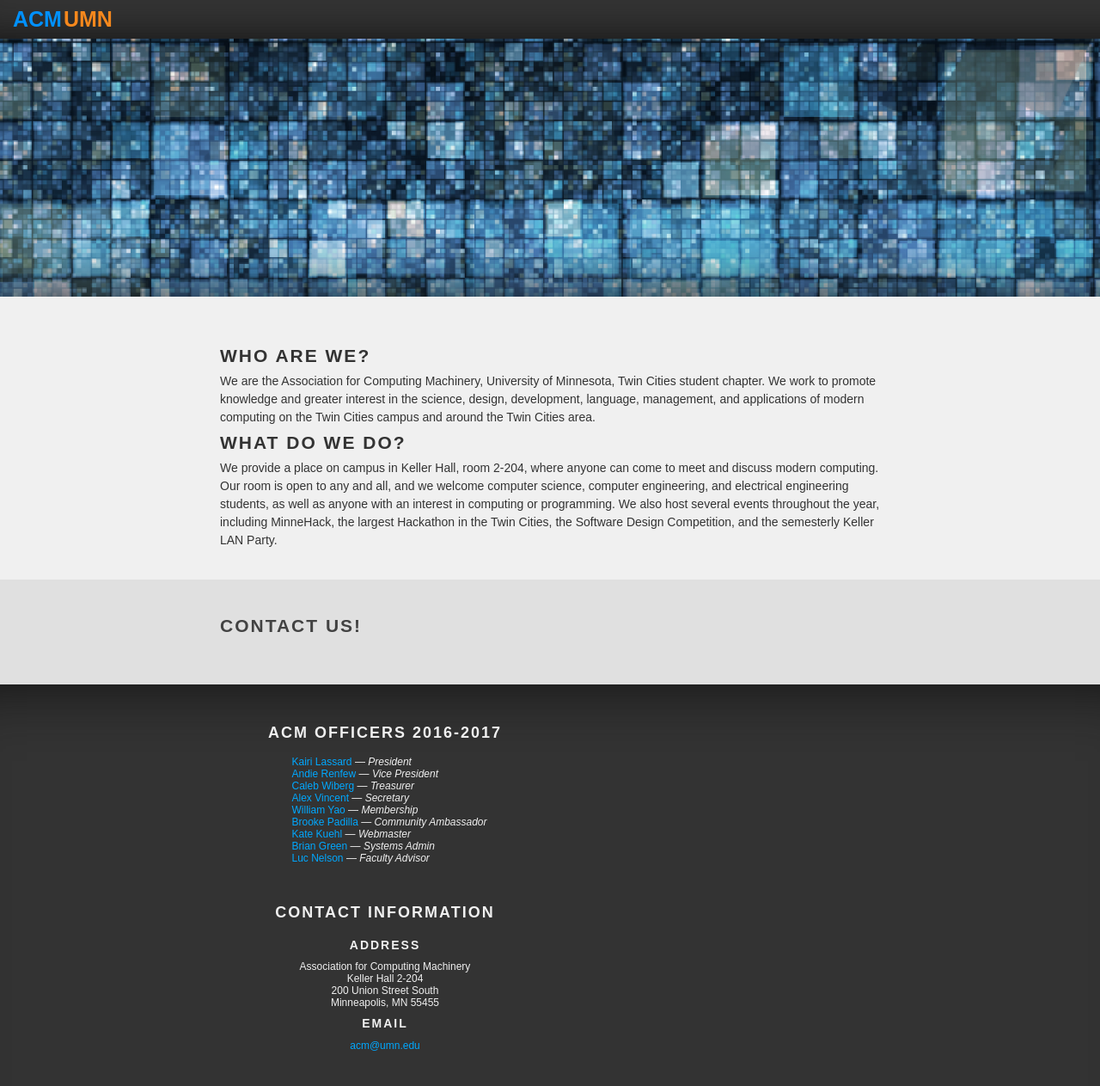
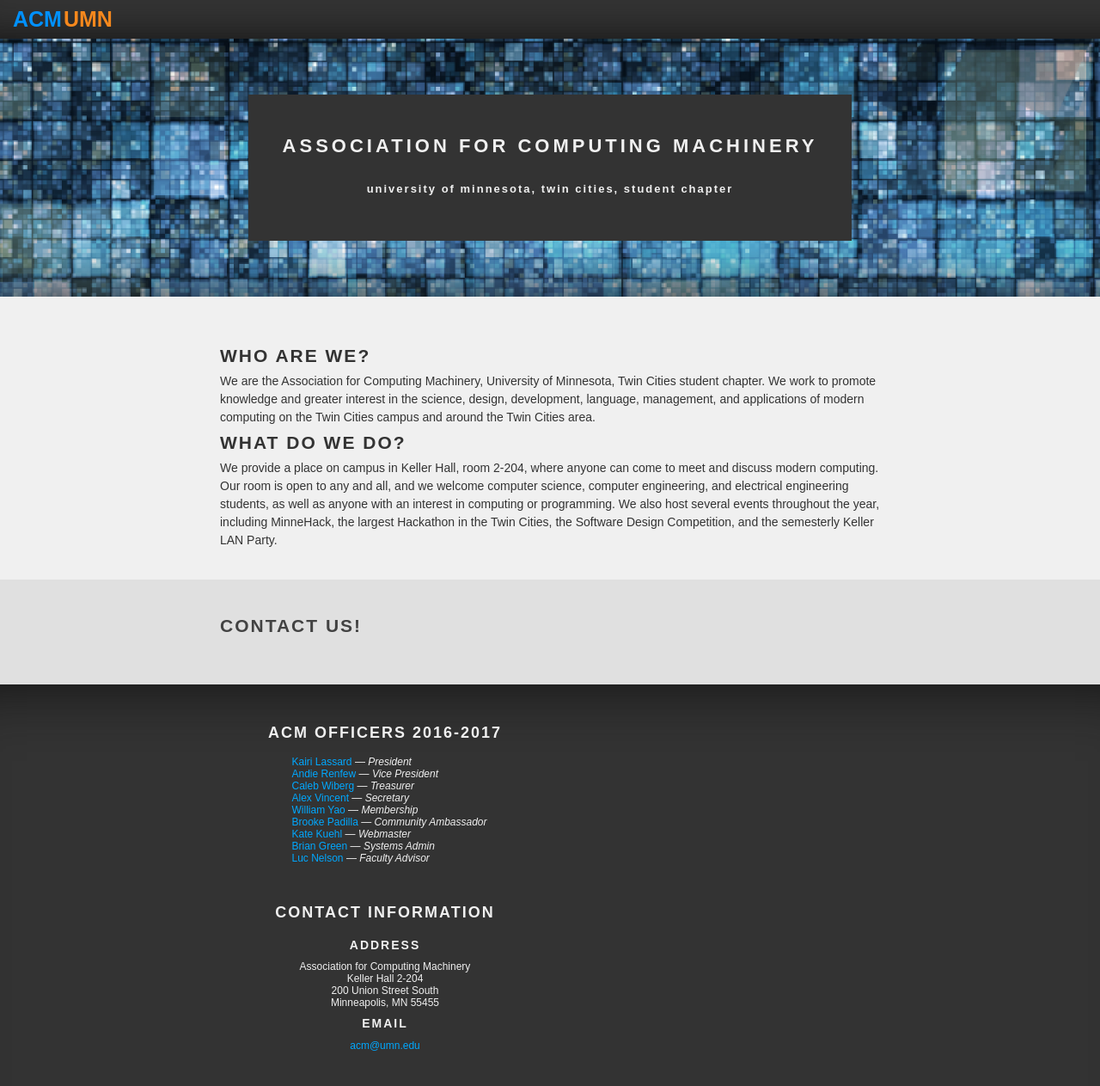
Before and after one commit to acmumn/acm-website, a Jekyll site: the page built from index.html, in a window 1280 px wide. Shown: the whole page at 86% size. Built offline with Jekyll 4.4.1, drawn with Linux system fonts in a browser that asks for light colours.

Commit message:
make the header pretty

```diff
--- a/_includes/header.html
+++ b/_includes/header.html
@@ -1,2 +1,10 @@
 <header id="header">
+  <div class="cell">
+    <h1 id="header-text">
+      Association for Computing Machinery
+      <p>
+        University of Minnesota, Twin Cities, Student Chapter
+      </p>
+    </h1>
+  </div>
 </header>
--- a/_sass/_header.sass
+++ b/_sass/_header.sass
@@ -1,12 +1,37 @@
 #header
-  display: block
+  display: table
 
   background-image: url($header-image)
   background-position: center top
   background-repeat: repeat-x
+  width: 100%
   height: 300px
   box-shadow: 0px -75px 75px -75px #101010 inset
 
-@media (max-width: $phone-breakpoint)
-  #header
-    height: 200px
+  &> div
+    display: table-cell
+    width: 100%
+    height: 100%
+    vertical-align: middle
+    text-align: center
+
+#header-text
+  display: inline-block
+
+  background-color: $fg-color-primary
+  color: $bg-color-primary
+  letter-spacing: 4px
+  text-align: center
+  font-size: 22px
+
+  padding: 40px 40px
+  margin-left: auto
+  margin-right: auto
+  max-width: $phone-breakpoint - 80px
+
+  p
+    font-size: 13px
+    letter-spacing: 2px
+    text-transform: lowercase
+
+    margin-top: 10px
```
